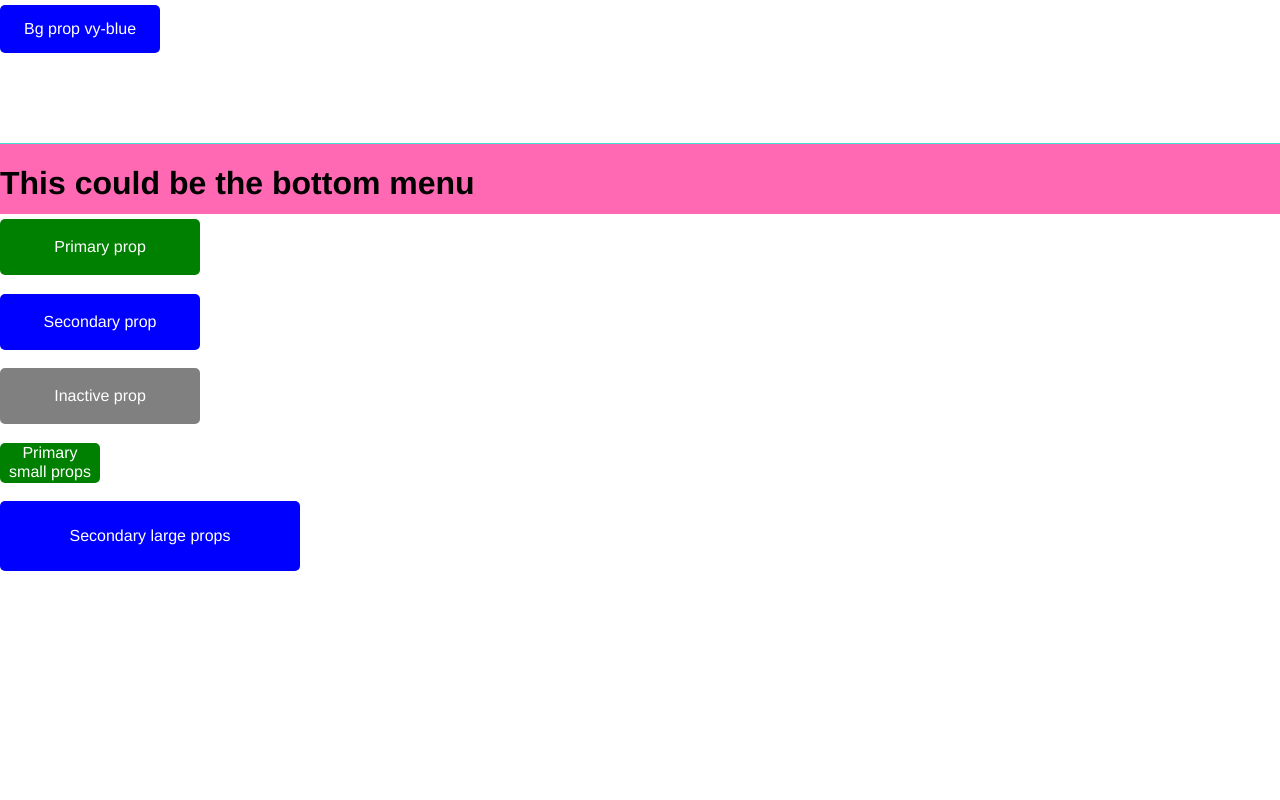
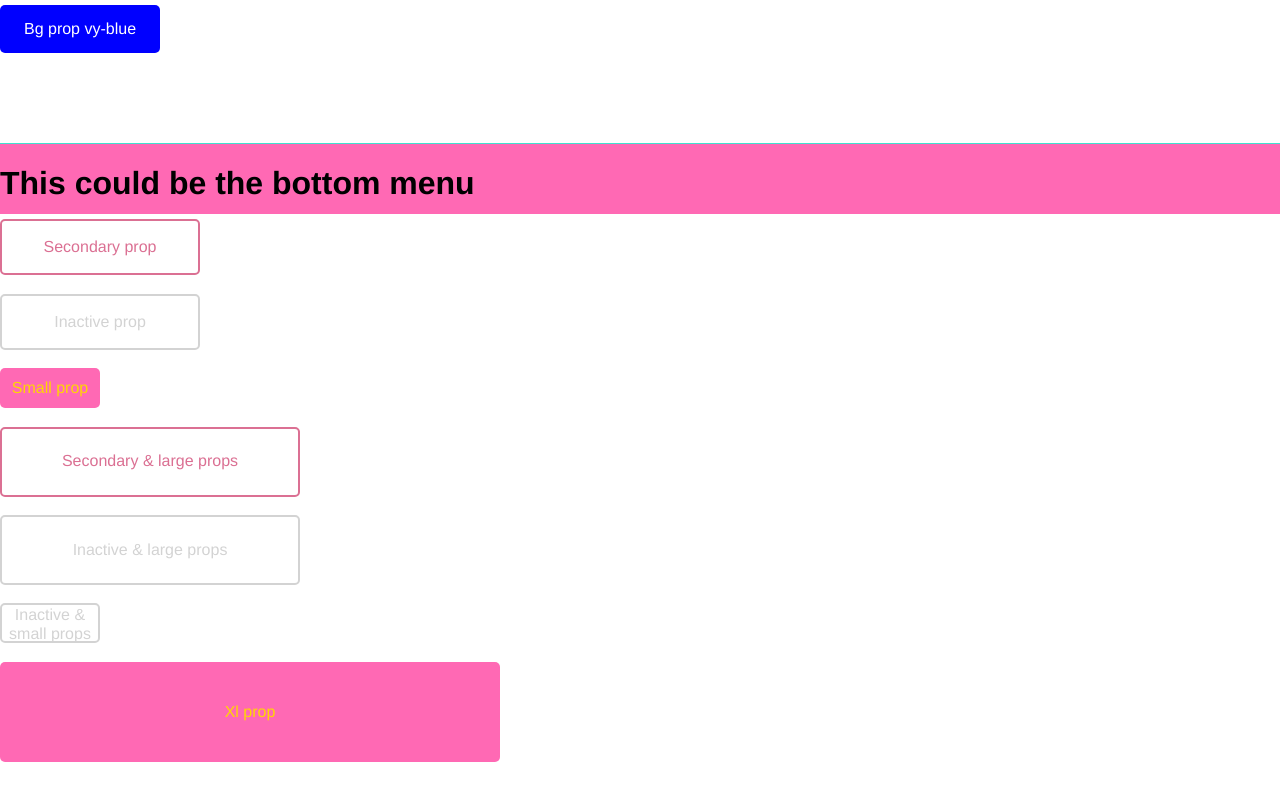
Before and after one commit to Guttulsrud/pro200-group21, a React (Create React App) app in the folder front-end/: page / in a window 1280 px wide. Shown: the part 586-1386 px from the top of the page. Before the commit the page ends 1157 px from the top, so only its background shows below. Built offline with nearby package versions, Linux system fonts and the light colour scheme.

Commit message:
Changed styled components structure

```diff
--- a/front-end/src/elements/buttons/TestButton.js
+++ b/front-end/src/elements/buttons/TestButton.js
@@ -21,34 +21,54 @@ export const TestBtn = styled.button`
 `;
 
 export const TestButton = styled.button`
-  background-color: ${(props) =>
-    props.primary
-      ? 'green'
-      : props.secondary
-      ? 'blue'
-      : props.inactive
-      ? 'gray'
-      : 'black'};
+  background-color: hotpink;
   height: 56px;
   width: 200px;
+  color: gold;
+  border-radius: 5px;
+  border: none;
+
+  &:hover {
+    cursor: pointer;
+  }
+
   ${(props) =>
-    props.size === 'small' &&
+    props.secondary &&
+    css`
+      background-color: #fff;
+      color: palevioletred;
+      border: 2px solid palevioletred;
+    `}
+
+  ${(props) =>
+    props.inactive &&
+    css`
+      background-color: #fff;
+      color: lightgray;
+      border: 2px solid lightgray;
+
+      &:hover {
+        cursor: not-allowed;
+      }
+    `}
+    ${(props) =>
+      props.xl &&
+      css`
+        height: 100px;
+        width: 500px;
+      `}
+
+  ${(props) =>
+    props.large &&
+    css`
+      height: 70px;
+      width: 300px;
+    `}
+
+  ${(props) =>
+    props.small &&
     css`
       height: 40px;
       width: 100px;
     `}
-
-  ${(props) =>
-    props.size === 'large' &&
-    css`
-      height: 70px;
-      width: 300px;
-    `}
-  color: white;
-  border: none;
-  border-radius: 5px;
-
-  &:hover {
-    cursor: pointer;
-  }
 `;
--- a/front-end/src/pages/ExamplePage.jsx
+++ b/front-end/src/pages/ExamplePage.jsx
@@ -45,16 +45,31 @@ const ExamplePage = () => {
       <br />
       <br />
       <TestButton>No props</TestButton> <br /> <br />
-      <TestButton primary>Primary prop</TestButton> <br /> <br />
       <TestButton secondary>Secondary prop</TestButton> <br /> <br />
       <TestButton inactive>Inactive prop</TestButton> <br /> <br />
-      <TestButton primary size='small'>
-        Primary small props
-      </TestButton>{' '}
+      <TestButton small>Small prop</TestButton> <br /> <br />
+      <TestButton secondary large>
+        Secondary & large props
+      </TestButton>
+      <br />
+      <br />
+      <TestButton inactive large>
+        Inactive & large props
+      </TestButton>
       <br /> <br />
-      <TestButton secondary size='large'>
-        Secondary large props
+      <TestButton inactive small>
+        Inactive & small props
       </TestButton>
+      <br /> <br />
+      <TestButton xl>Xl prop</TestButton>
+      <br />
+      <br />
+      <br />
+      <br />
+      <br />
+      <br />
+      <br />
+      <br />
     </React.Fragment>
   );
 };
```
